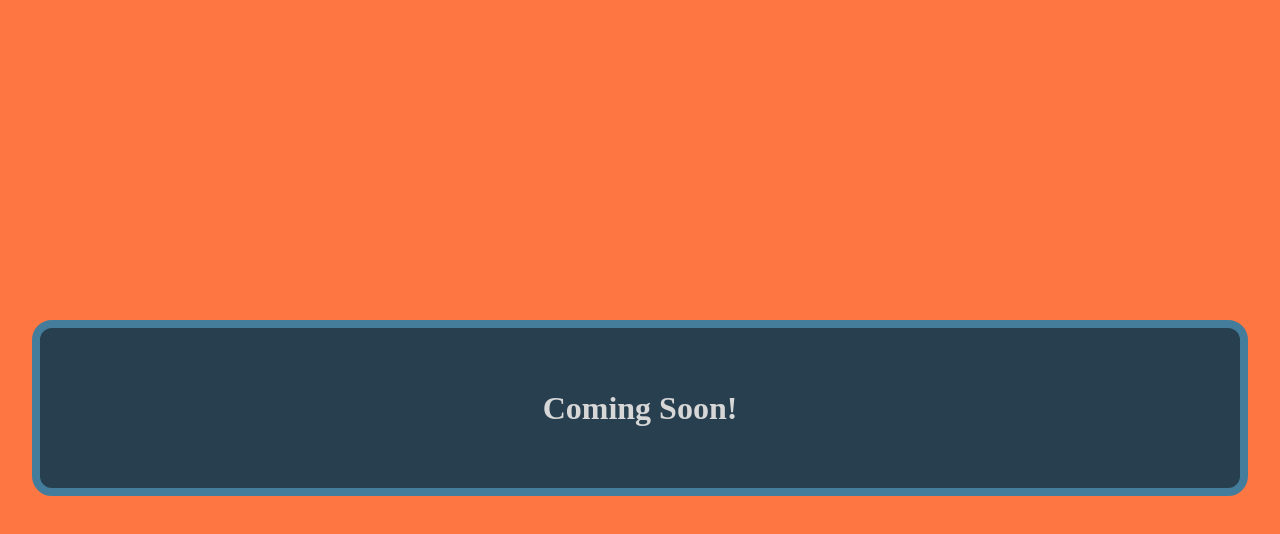
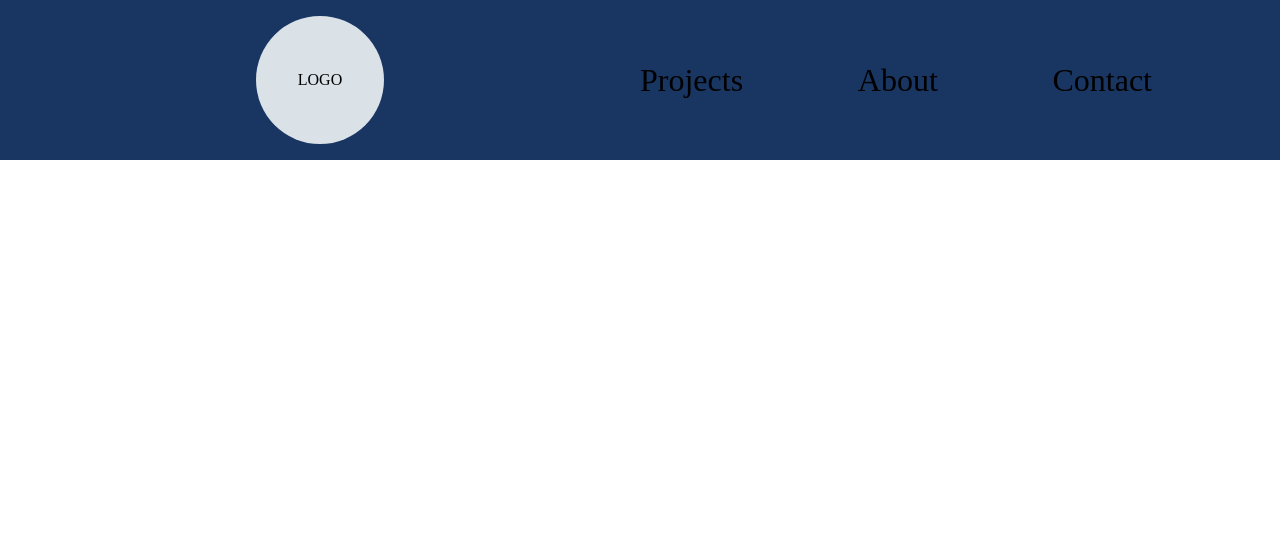
Before and after one commit to CapnCoin/portfolio, a plain HTML site: page index.html in a window 1280 px wide. Drawn offline with Linux system fonts and the light colour scheme.

Commit message:
RESTRUCTURED THE UI
-added header section containing a logo and links to parts of the page
-added basic styling for the header

```diff
--- a/index.html
+++ b/index.html
@@ -7,8 +7,23 @@
     <link rel="stylesheet" href="./style.css">
 </head>
 <body>
-    <div class="header">
-        <h1 id="soon">Coming Soon!</h1>
+    <div id="header-section">
+        <div class="header-item">
+            <div id="logo">LOGO</div>
+        </div>
+        <div class="header-item">
+            <ul id="links-list">
+                <li><a href="#projects-section">Projects</a></li>
+                <li><a href="#introduction-section">About</a></li>
+                <li><a href="#contact-section">Contact</a></li>
+            </ul>
+        </div>
     </div>
+
+    <div id="projects-section"></div>
+
+    <div id="introduction-section"></div>
+
+    <div id="contact-section"></div>
 </body>
 </html>
--- a/style.css
+++ b/style.css
@@ -1,33 +1,68 @@
-/*
-COLORS:
-orange - backgrounds #FE7743
-darkblue/grey - sections #273F4F
-lightblue - highlights #447D9B
-lightgrey - fonts #D7D7D7
-*/
+:root{
+    /*COLORS*/
+    --dark-blue: #183661;
+    --light-blue: #1C4B82;
+    --orange: #DD6B4D;
+    --bone: #DAE1E7;
 
-body{
-    background-color: #fe7743;
-    display: flex;
-    flex-direction: column;
-    align-items: center;
-    justify-content: center;
-    height: 100vh;
+    /*SIZES*/
+    --viewport-width: 100vw;
+    --space-from-border: 10vw;
 }
 
-.header{
-    display: flex;
-    background-color: #273f4f;
-    width: 95%;
-    height: 20%;
-    justify-content: center;
-    align-items: center;
-    border: 8px, solid, #447d9b;
-    border-radius: 20px;
-}
-
-h1{
-    color: #d7d7d7;
+/*REMOVE DEFAULTS*/
+body{
     margin: 0;
     padding: 0;
 }
+ul{
+    margin: 0;
+    padding: 0;
+    list-style-type: none;
+    text-decoration: none;
+}
+li{
+    margin: 0;
+    padding: 0;
+}
+a{
+    color: inherit;
+    text-decoration: none;
+}
+
+#header-section{
+    width: var(--viewport-width);
+    height: 20vh;
+    background-color: var(--dark-blue);
+
+    display: flex;
+    align-items: center;
+}
+
+.header-item{
+    width: 50%;
+    height: 100%;
+    display: flex;
+    align-items: center;
+    justify-content: center;
+}
+
+#logo{
+    height: 80%;
+    aspect-ratio: 1/1;
+    background-color: var(--bone);
+    border-radius: 50%;
+
+    display: flex;
+    justify-content: center;
+    align-items: center;
+}
+
+#links-list{
+    width: 100%;
+    display: flex;
+    justify-content: space-between;
+    flex-wrap: wrap;
+    font-size: 2rem;
+    padding-right: var(--space-from-border);
+}
```
